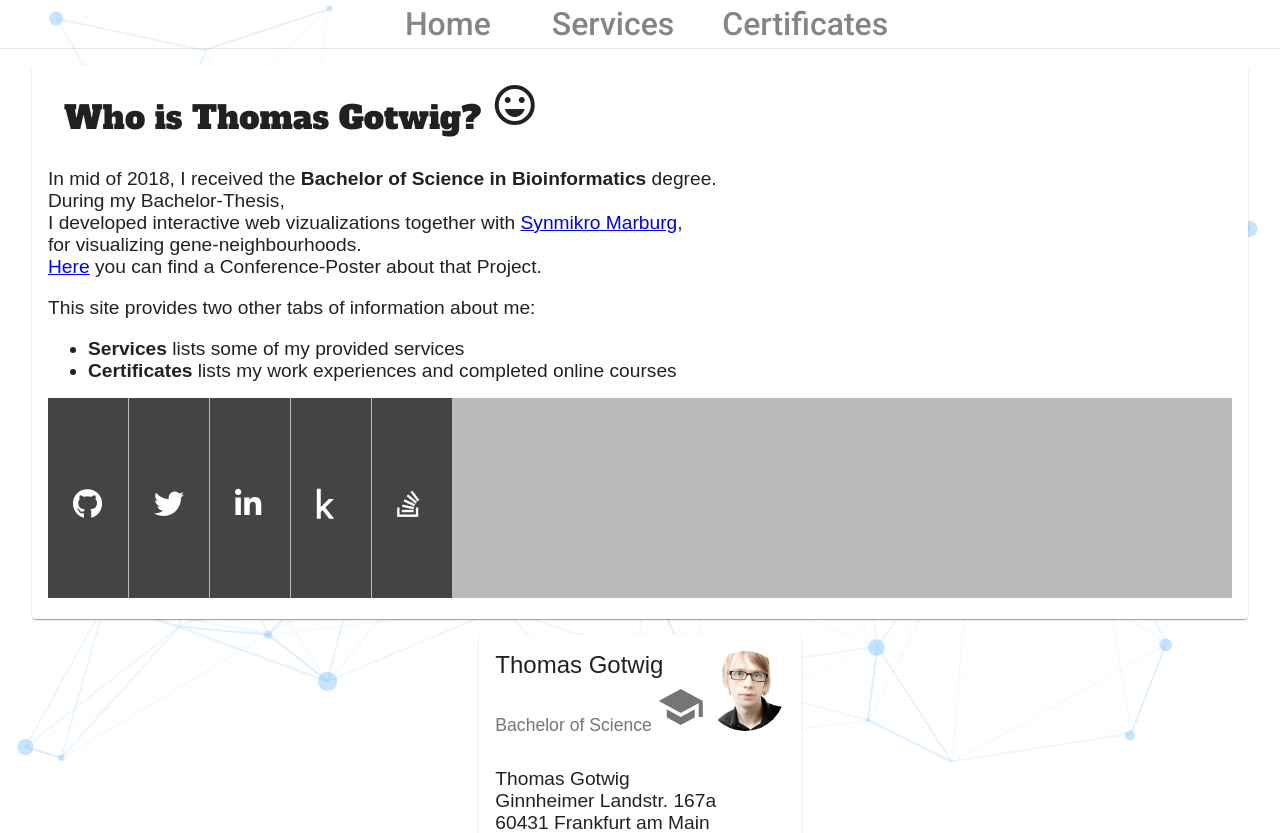
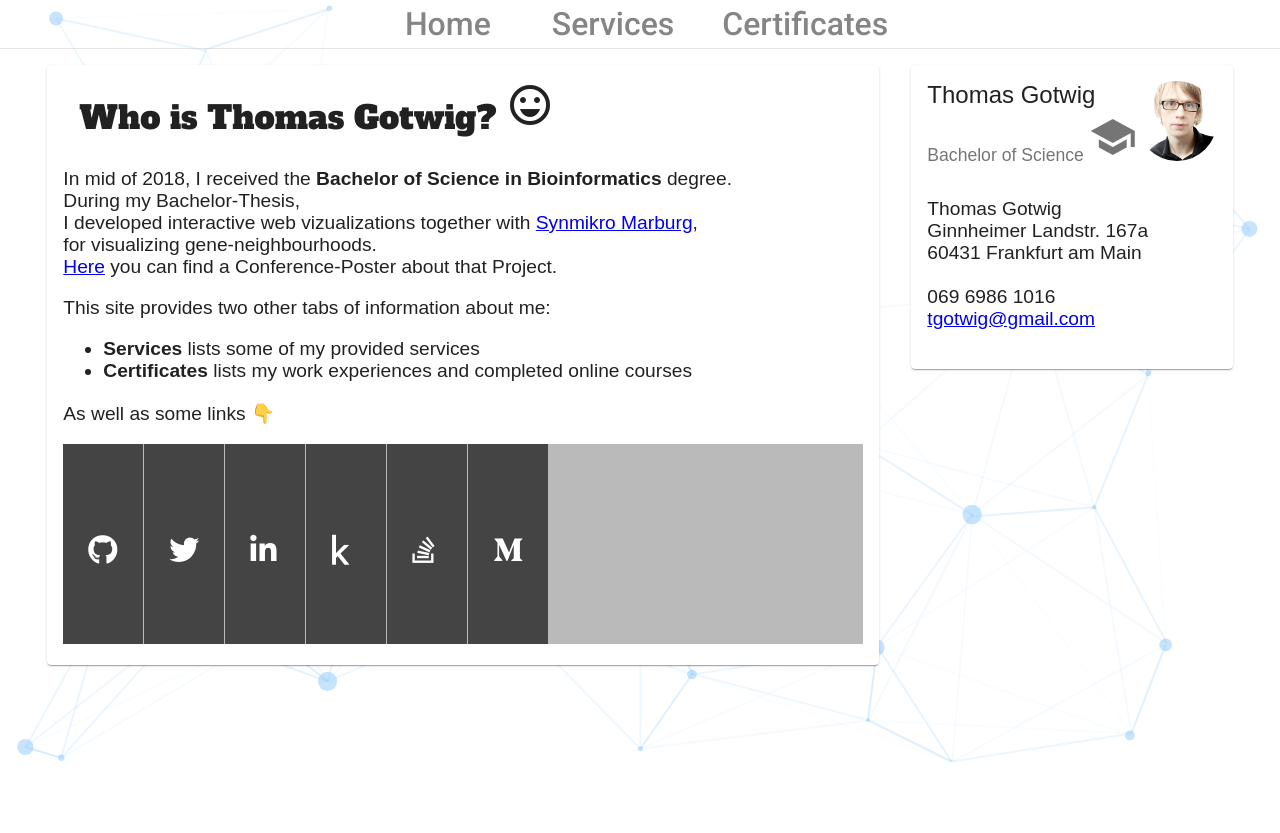
Before and after one commit to tgotwig/tgotwig, an Angular app: page /home in a window 1280 px wide. Built offline with nearby package versions, Linux system fonts and the light colour scheme.

Commit message:
Add Medium to Social Media Accordion

```diff
--- a/src/app/components/home/home.component.html
+++ b/src/app/components/home/home.component.html
@@ -25,6 +25,8 @@
         courses
       </li>
     </ul>
+
+    <p>As well as some links 👇</p>
 
     <!-- Social Media Accordion -->
     <div class="container">
@@ -84,6 +86,17 @@
             </p>
           </div>
         </li>
+        <li class="tab">
+          <div class="social fa-medium-m">
+            <a href="https://medium.com/@tgotwig" target="_blank">Medium</a>
+          </div>
+          <div class="content">
+            <h2>Medium</h2>
+            <p>
+              Check out my posts on Medium
+            </p>
+          </div>
+        </li>
       </ul>
     </div>
   </mat-card-content>
--- a/src/app/components/home/home.component.scss
+++ b/src/app/components/home/home.component.scss
@@ -9,6 +9,7 @@
 #left {
   margin: 0 1rem;
   margin-bottom: 1rem;
+  width: 50rem;
 }
 #right {
   margin: 0 1rem;
@@ -132,6 +133,13 @@ header h1 {
 .fa-stack-overflow a:after {
   background-color: #F48024;
 }
+.fa-medium-m a:before,
+.fa-medium-m a:after {
+  content: "\f3c7";
+}
+.fa-medium-m a:after {
+  background-color: #029E74;
+}
 @media (max-width: 950px) {
   .tab {
     display: block;
```
